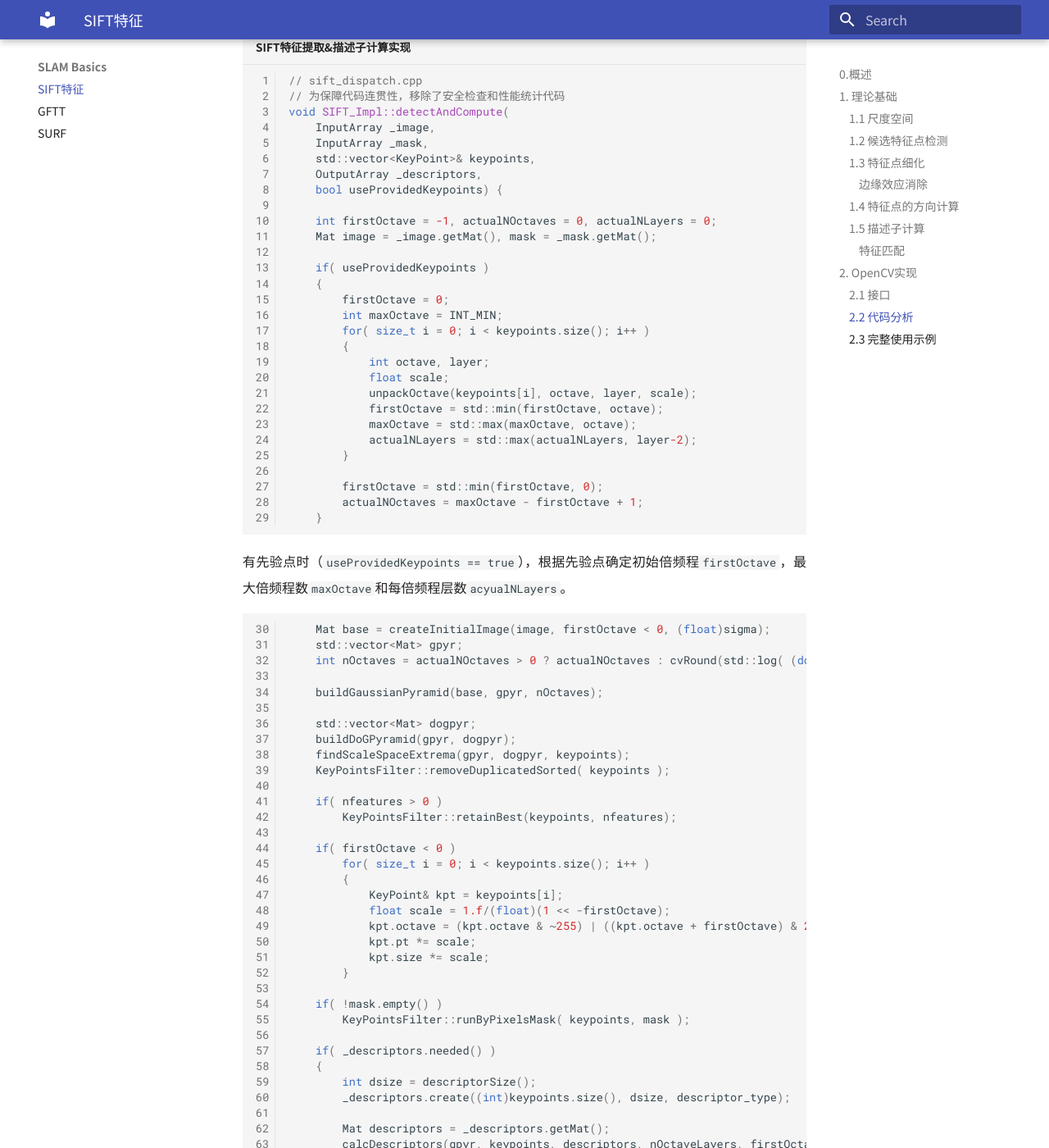
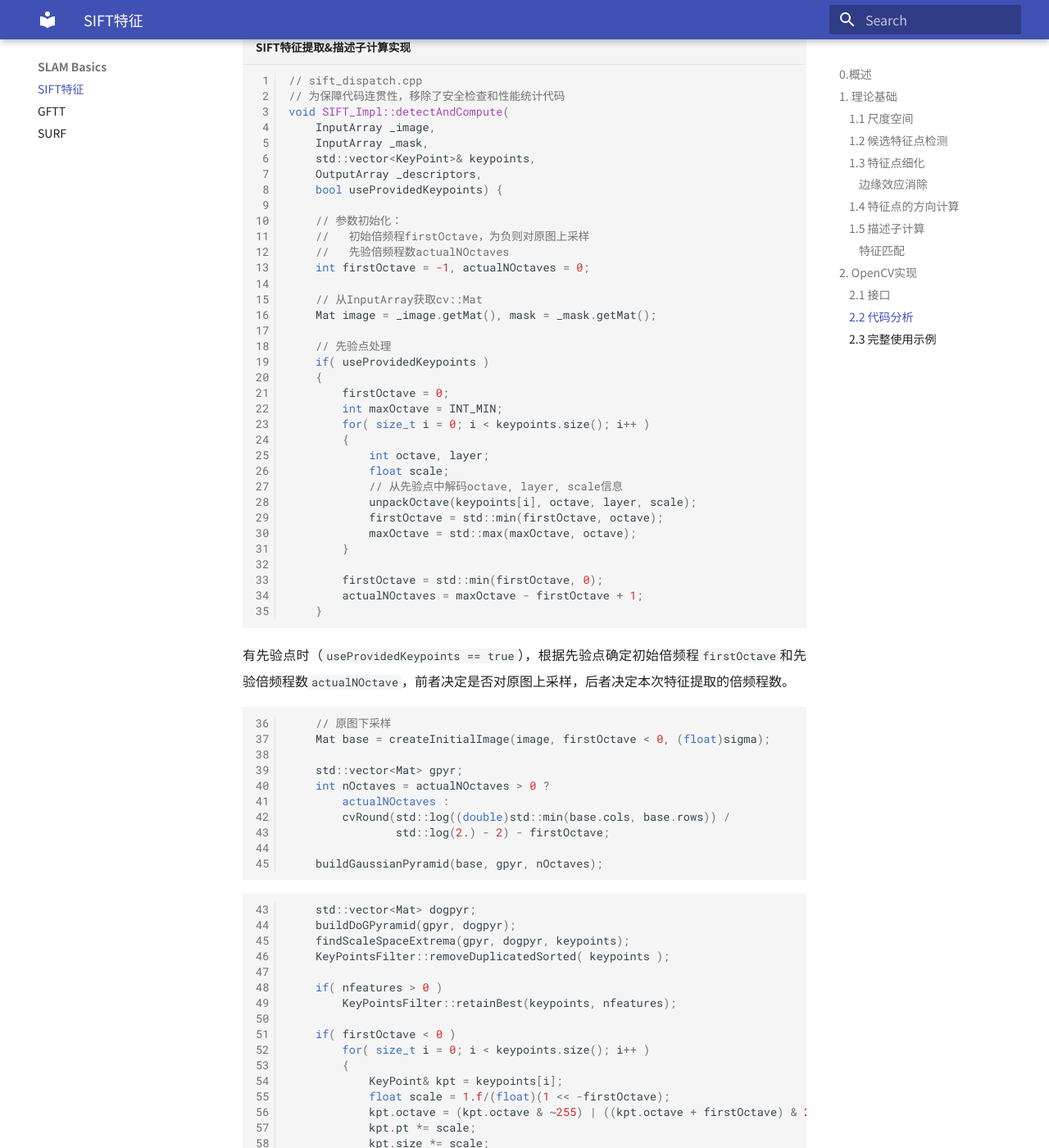
Before and after one commit to qiqiqihy/Sheeep-Zone, an MkDocs documentation site: the page built from docs/SLAM-Basics-SIFT.md, in a window 1280 px wide and 1400 px high, scrolled down 7366 px. Shown: the whole window at 82% size. Built offline with MkDocs 1.6.1 and Material for MkDocs 9.7.7, drawn with Linux system fonts in a browser that asks for light colours; some of the changed text lies outside the part shown.

Commit message:
feat: editing SLAM-Basics-SIFT

````diff
--- a/docs/SLAM-Basics-SIFT.md
+++ b/docs/SLAM-Basics-SIFT.md
@@ -237,9 +237,15 @@ void SIFT_Impl::detectAndCompute(
     OutputArray _descriptors,
     bool useProvidedKeypoints) {
 
-    int firstOctave = -1, actualNOctaves = 0, actualNLayers = 0;
+    // 参数初始化：
+    //   初始倍频程firstOctave，为负则对原图上采样
+    //   先验倍频程数actualNOctaves
+    int firstOctave = -1, actualNOctaves = 0;
+
+    // 从InputArray获取cv::Mat
     Mat image = _image.getMat(), mask = _mask.getMat();
 
+    // 先验点处理
     if( useProvidedKeypoints )
     {
         firstOctave = 0;
@@ -248,10 +254,10 @@ void SIFT_Impl::detectAndCompute(
         {
             int octave, layer;
             float scale;
+            // 从先验点中解码octave, layer, scale信息
             unpackOctave(keypoints[i], octave, layer, scale);
             firstOctave = std::min(firstOctave, octave);
             maxOctave = std::max(maxOctave, octave);
-            actualNLayers = std::max(actualNLayers, layer-2);
         }
 
         firstOctave = std::min(firstOctave, 0);
@@ -259,15 +265,22 @@ void SIFT_Impl::detectAndCompute(
     }
 ```
 
-有先验点时（`useProvidedKeypoints == true`），根据先验点确定初始倍频程`firstOctave`，最大倍频程数`maxOctave`和每倍频程层数`acyualNLayers`。
+有先验点时（`useProvidedKeypoints == true`），根据先验点确定初始倍频程`firstOctave`和先验倍频程数`actualNOctave`，前者决定是否对原图上采样，后者决定本次特征提取的倍频程数。
 
-```cpp linenums="30"
+```cpp linenums="36"
+    // 原图下采样
     Mat base = createInitialImage(image, firstOctave < 0, (float)sigma);
+
     std::vector<Mat> gpyr;
-    int nOctaves = actualNOctaves > 0 ? actualNOctaves : cvRound(std::log( (double)std::min( base.cols, base.rows ) ) / std::log(2.) - 2) - firstOctave;
+    int nOctaves = actualNOctaves > 0 ?
+        actualNOctaves :
+        cvRound(std::log((double)std::min(base.cols, base.rows)) /
+                std::log(2.) - 2) - firstOctave;
 
     buildGaussianPyramid(base, gpyr, nOctaves);
+```
 
+```cpp linenums="43"
     std::vector<Mat> dogpyr;
     buildDoGPyramid(gpyr, dogpyr);
     findScaleSpaceExtrema(gpyr, dogpyr, keypoints);
````
